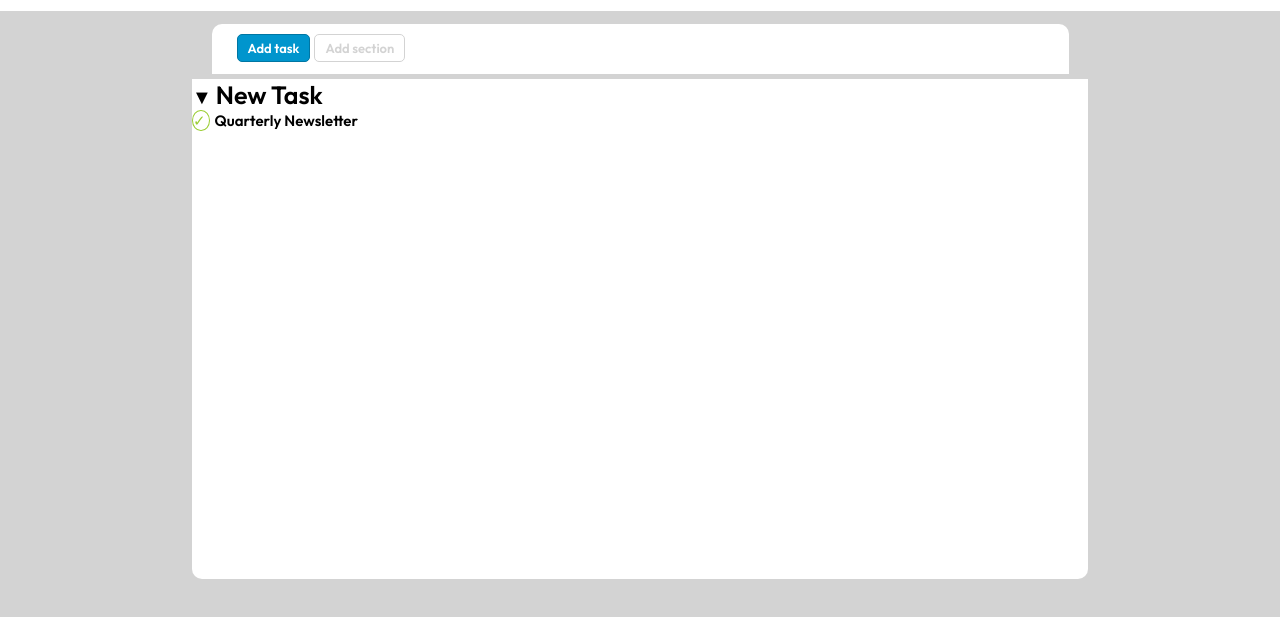
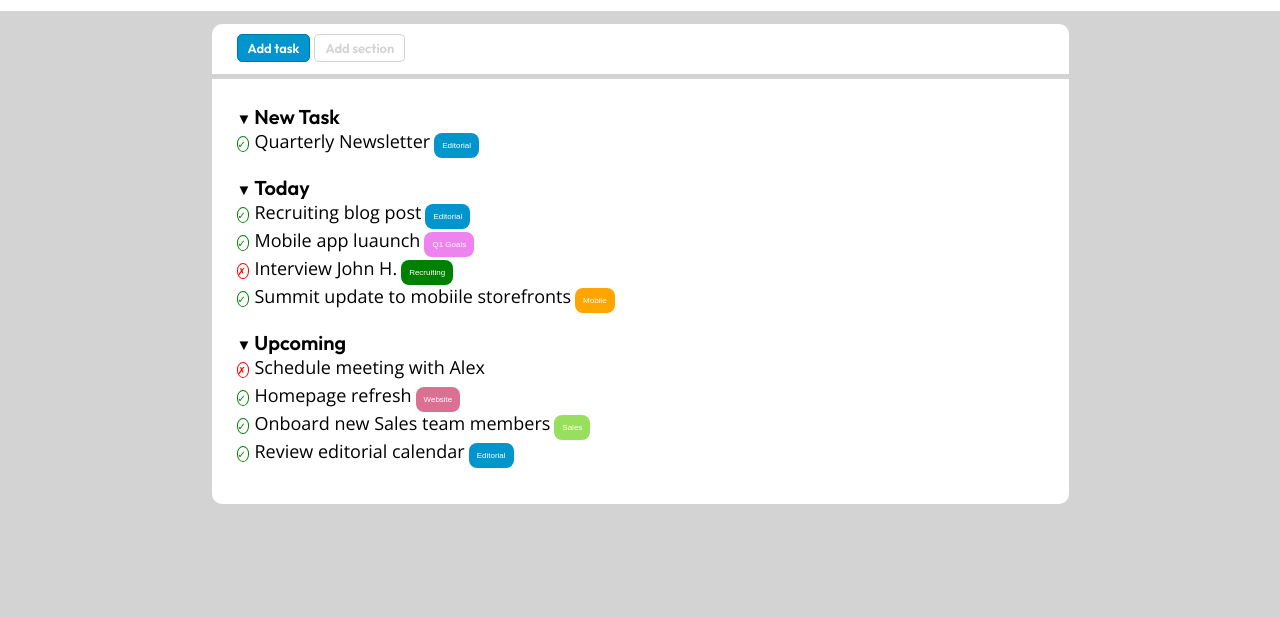
Before and after one commit to MatteoJoel91/html-css-toboolist, a plain HTML site: page index.html in a window 1280 px wide. Shown: the part 63-680 px from the top of the page. Drawn offline with nearby package versions, Linux system fonts and the light colour scheme.

Commit message:
90% completo

```diff
--- a/css/style.css
+++ b/css/style.css
@@ -28,14 +28,16 @@ body{
     padding-bottom: 10px;
 }
 #box2{
-    width: 70%;
-    height: 500px;
+    width: 65%;
+    height: 400px;
     background-color: white;
     margin-top: 1%;
     margin-left: auto;
     margin-right: auto;
     border-radius: 0px 0px 10px 10px;
     margin-top: 5px;
+    padding-left: 25px;
+    padding-top: 25px;
 
 }
 #bottone1{
@@ -61,21 +63,86 @@ body{
 }
 .menu{
     font-family: 'Outfit', sans-serif;
-    font-size: 25px;
+    font-size: 20px;
 }
 .menu::before{
     content: " ▼ ";
-    font-size: 20px;
+    font-size: 15px;
 }
 .opzioni::before{
     content:" ✓ " ;
     border: solid 1px;
     border-radius: 50%;
     margin-right: 5px;
-    border-color: yellowgreen;
-    color: yellowgreen;
+    border-color: green;
+    color: green;
+    font-size: 10px;
 }
 .opzioni{
-    font-family: 'Outfit', sans-serif;
-    font-size: 15px;
+    font-family: 'Open Sans', sans-serif;
+    font-size: 18px;
+    margin-top: 30px;
+    line-height: 25px;
 }
+.testocolore{
+    background-color: #0095cd;
+    border-radius: 8px;
+    padding: 8px;
+    font-size: 8px ;
+    color: white;
+    font-family: sans-serif;
+}
+.opzioni2::before{
+    content:" ✗ " ;
+    border: solid 1px;
+    border-radius: 50%;
+    margin-right: 5px;
+    border-color: red;
+    color: red;
+    font-size: 10px;
+}
+.opzioni2{
+    font-family: 'Open Sans', sans-serif;
+    font-size: 18px;
+    line-height: 25px;
+}
+.testocolore2{
+    background-color:violet;
+    border-radius: 8px;
+    padding: 8px;
+    font-size: 8px ;
+    color: white;
+    font-family: sans-serif;
+}
+.testocolore3{
+    background-color: green;
+    border-radius: 8px;
+    padding: 8px;
+    font-size: 8px ;
+    color: white;
+    font-family: sans-serif;
+}
+.testocolore4{
+    background-color: orange;
+    border-radius: 8px;
+    padding: 8px;
+    font-size: 8px ;
+    color: white;
+    font-family: sans-serif;
+}
+.testocolore5{
+    background-color:palevioletred;
+    border-radius: 8px;
+    padding: 8px;
+    font-size: 8px ;
+    color: white;
+    font-family: sans-serif;
+}
+.testocolore6{
+    background-color:rgb(151, 223, 92);
+    border-radius: 8px;
+    padding: 8px;
+    font-size: 8px ;
+    color: white;
+    font-family: sans-serif;
+}
--- a/index.html
+++ b/index.html
@@ -8,6 +8,12 @@
     <link rel="preconnect" href="https://fonts.googleapis.com">
     <link rel="preconnect" href="https://fonts.gstatic.com" crossorigin>
     <link href="https://fonts.googleapis.com/css2?family=Outfit:wght@600&display=swap" rel="stylesheet">
+    <link rel="preconnect" href="https://fonts.googleapis.com">
+    <link rel="preconnect" href="https://fonts.gstatic.com" crossorigin>
+    <link href="https://fonts.googleapis.com/css2?family=Open+Sans:wght@400&display=swap" rel="stylesheet">
+    <link rel="preconnect" href="https://fonts.googleapis.com">
+    <link rel="preconnect" href="https://fonts.gstatic.com" crossorigin>
+    <link href="https://fonts.googleapis.com/css2?family=Outfit:wght@700&display=swap" rel="stylesheet">
     <title>Eserciziot</title>
 </head>
 <body>
@@ -25,8 +31,38 @@
      <div id="box2">
          <span class="menu">New Task</span>
          <br>
-         <span class="opzioni"> Quarterly Newsletter</span>
+         <span class="opzioni">Quarterly Newsletter</span>
+         <span class="testocolore">Editorial</span>
+         <br><br>
+         <span class="menu">Today</span>
+         <br>
+         <span class="opzioni">Recruiting blog post</span>
+         <span class="testocolore">Editorial</span>
+         <br>
+         <span class="opzioni">Mobile app luaunch</span>
+         <span class="testocolore2">Q1 Goals</span>
+         <br>
+         <span class="opzioni2">Interview John H.</span>
+         <span class="testocolore3">Recruiting</span>
+         <br>
+         <span class="opzioni">Summit update to mobiile storefronts</span>
+         <span class="testocolore4">Mobile</span>
+         <br><br>
+         <span class="menu">Upcoming</span>
+         <br>
+         <span class="opzioni2">Schedule meeting with Alex</span>
+         <br>
+         <span class="opzioni">Homepage refresh</span>
+         <span class="testocolore5">Website</span>
+         <br>
+         <span class="opzioni">Onboard new Sales team members</span>
+         <span class="testocolore6">Sales</span>
+         <br>
+         <span class="opzioni">Review editorial calendar</span>
+         <span class="testocolore">Editorial</span>
     </div>
+
+
     </main>
 
 </body>
```
